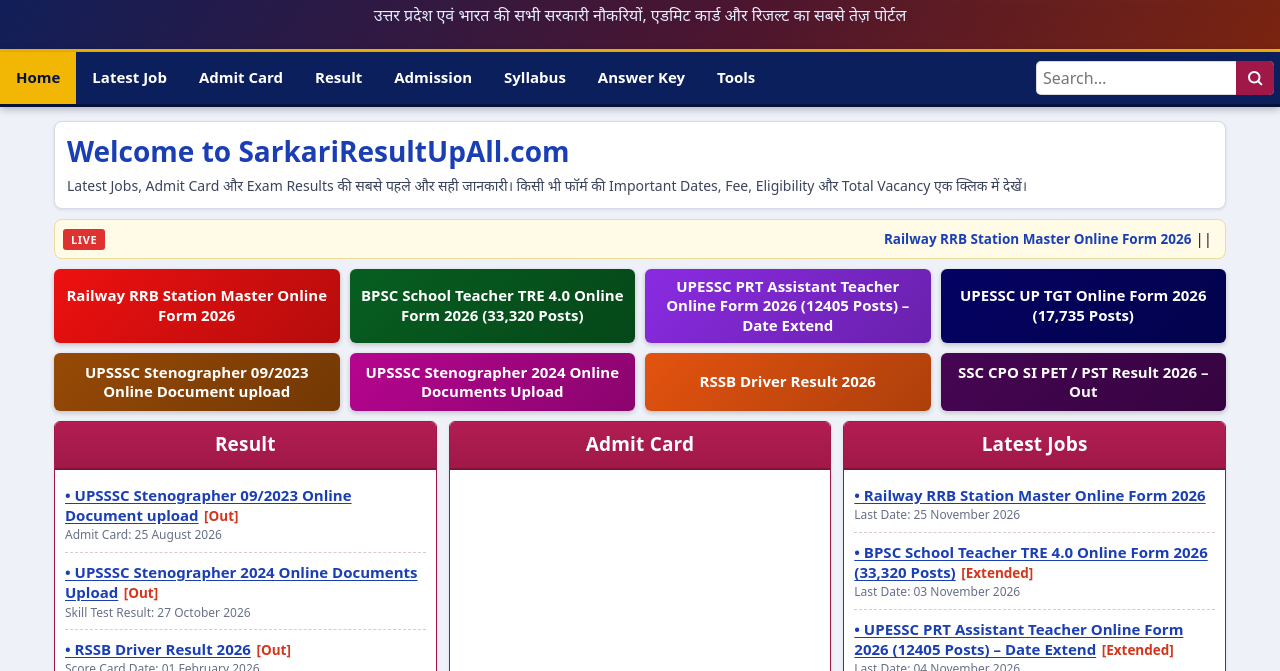
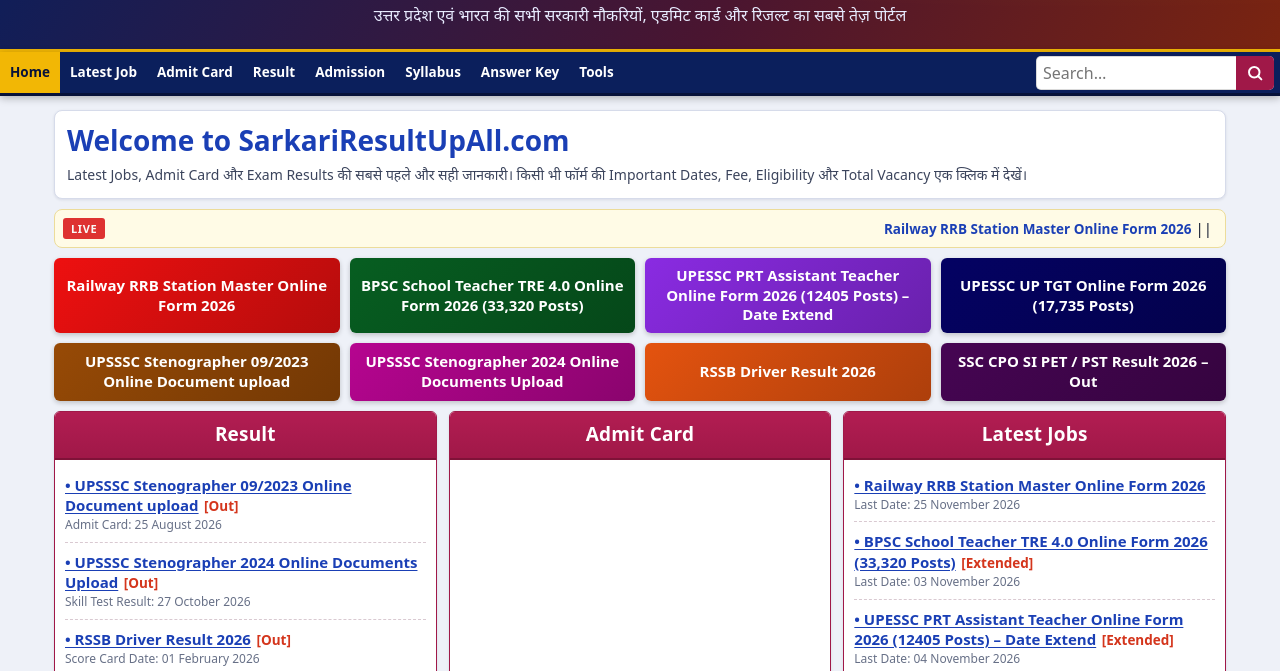
Before and after one commit to vimleshkumar345672-prog/yatrisetu, a plain HTML site: page sarkariresult/index.html in a window 1280 px wide. Shown: the part 129-800 px from the top of the page. Drawn offline with Linux system fonts and the light colour scheme.

Commit message:
Add files via upload

```diff
--- a/sarkariresult/style.css
+++ b/sarkariresult/style.css
@@ -1166,3 +1166,19 @@ main > section,
   color: #fafafa !important;
   font-weight: 800 !important;
 }
+/* पीसी और टैबलेट पर सभी नेविगेशन टैब बिना स्क्रॉल किए एक साथ दिखाने के लिए */
+@media (min-width: 720px) {
+  .navbar {
+    flex-wrap: wrap;
+  }
+  .nav-tabs {
+    flex-wrap: wrap;
+    overflow-x: visible !important;
+    -webkit-mask-image: none !important;
+    mask-image: none !important;
+  }
+  .nav-tabs a {
+    padding: 10px 10px !important;
+    font-size: 13.5px !important;
+  }
+}
```
